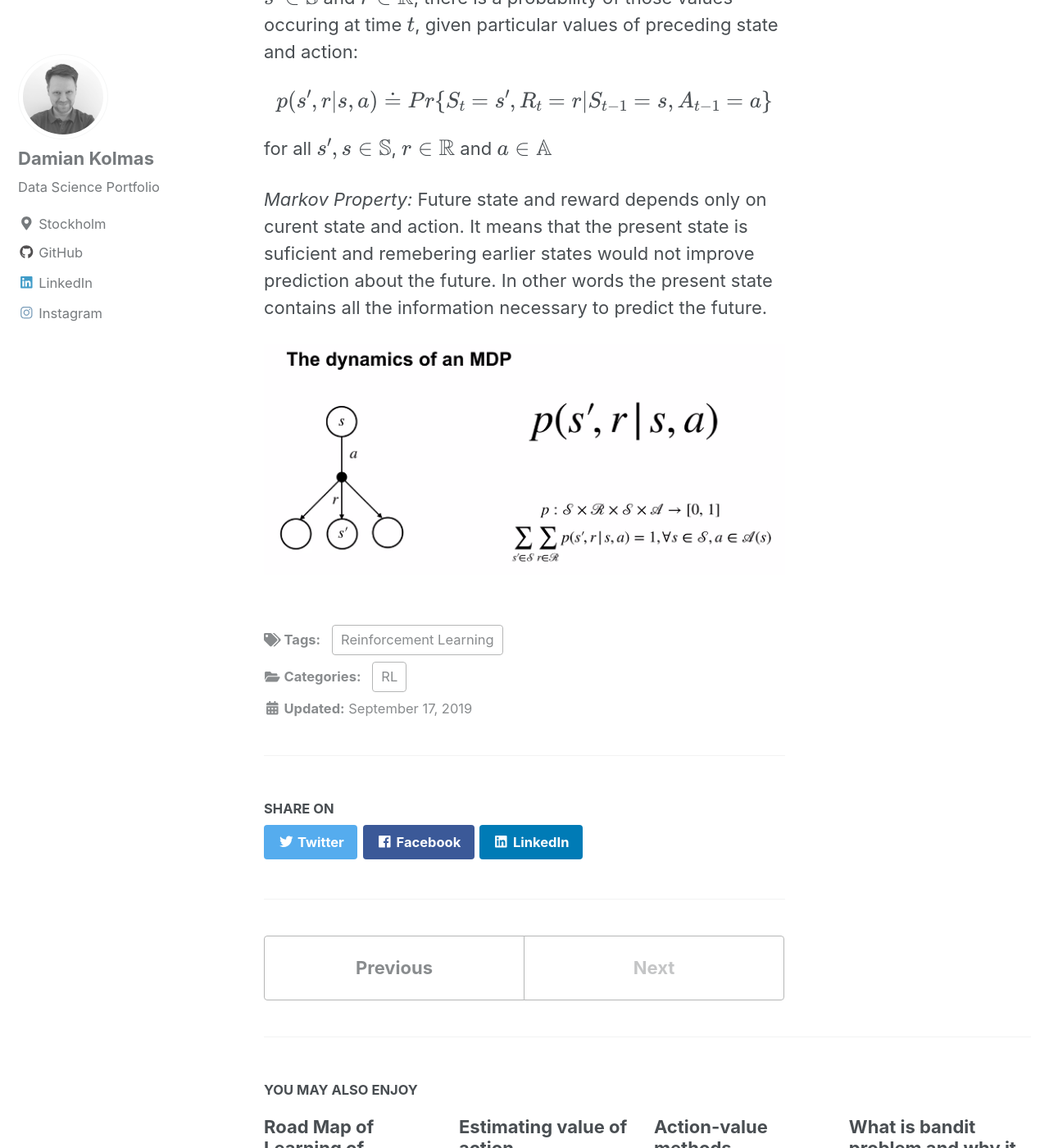
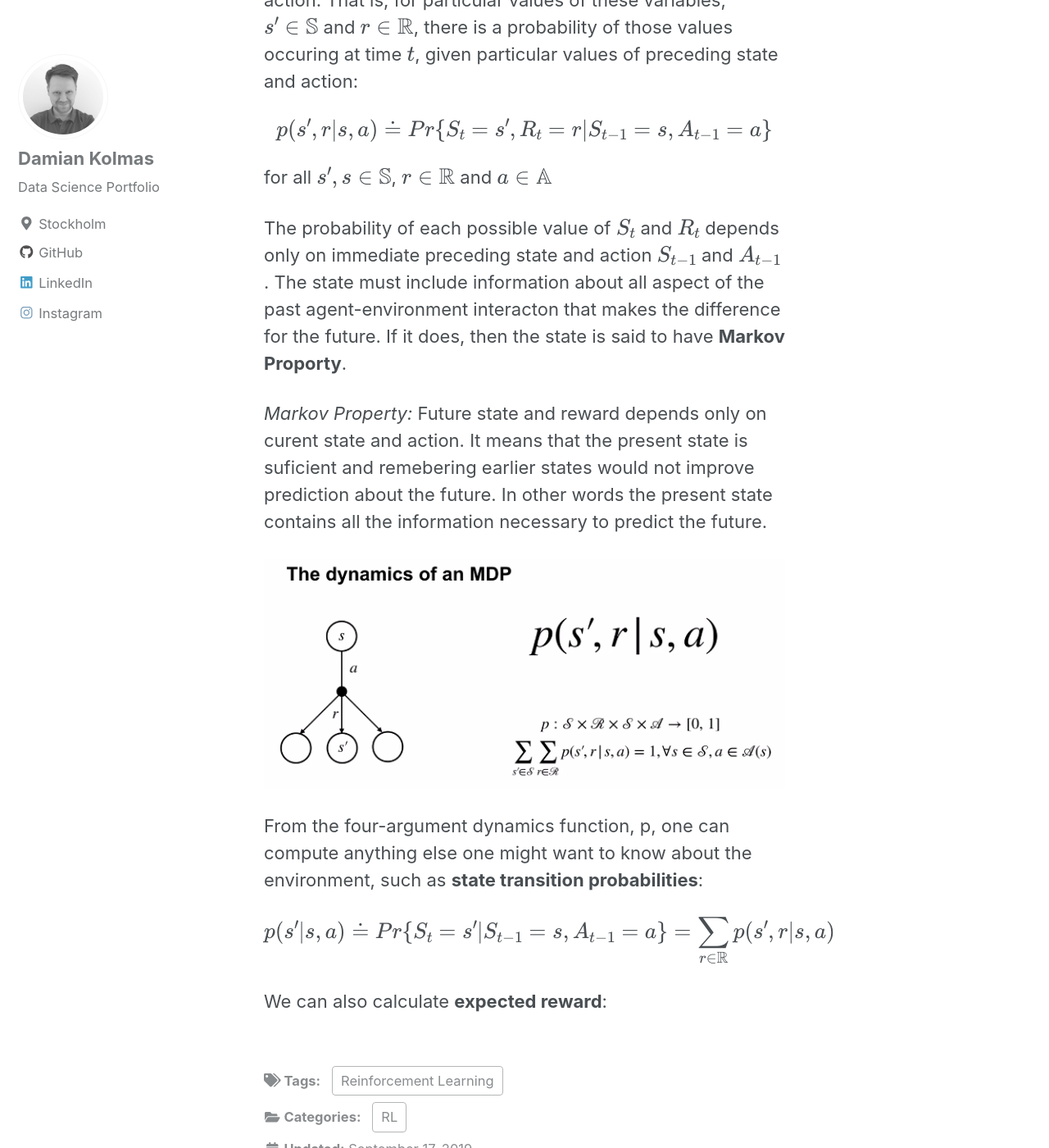
Before and after one commit to DKolmas/DKolmas.github.io, a Jekyll site: the page built from _posts/2019-09-17-Marcov-Decission-Process.md, in a window 1280 px wide and 1400 px high, scrolled down 2856 px. Shown: the whole window at 82% size. Built offline with Jekyll 4.4.1, drawn with Linux system fonts in a browser that asks for light colours; cached includes are drawn as plain includes; formulas are drawn with MathJax 3.

Commit message:
adding content to MDP note

```diff
--- a/_posts/2019-09-17-Marcov-Decission-Process.md
+++ b/_posts/2019-09-17-Marcov-Decission-Process.md
@@ -42,7 +42,7 @@ We can formalize the above interaction of agent with an environment in the follo
 The MDP and agent togehter give the rise to a sequence or **trajectory** that begins like this:
 $$S_0,A_0,R_1,S_1,A_1,R_2,S_2,A_2,R_3,....$$
 
-### Dynamics of Markov Decision Process
+## Dynamics of Markov Decision Process
 
 In finite MDP the sets of states, actions and rewards ($$\mathbb{S}$$, $$\mathbb{A}$$, $$\mathbb{R}$$) all have finite number of elements. In this case, the random variable $$R_t$$ and $$S_t$$ have well defined discrete probability distributions depending only on the preceding state and action. That is, for particular values of these variables, $$s'\in\mathbb{S}$$ and $$r\in\mathbb{R}$$, there is a probability of those values occuring at time $$t$$, given particular values of preceding state and action:
 
@@ -50,7 +50,15 @@ $$p(s',r|s,a)\doteq Pr\{S_t=s',R_t=r | S_{t-1}=s, A_{t-1}=a \} $$
 
 for all $$s',s\in\mathbb{S}$$, $$r\in\mathbb{R}$$ and $$a\in\mathbb{A}$$
 
+The probability of each possible value of $$S_t$$ and $$R_t$$ depends only on immediate preceding state and action $$S_{t-1}$$ and $$A_{t-1}$$. The state must include information about all aspect of the past agent-environment interacton that makes the difference for the future. If it does, then the state is said to have **Markov Proporty**.
+
 *Markov Property:*
 Future state and reward depends only on curent state and action. It means that the present state is suficient and remebering earlier states would not improve prediction about the future. In other words the present state contains all the information necessary to predict the future.
 
 ![image](/images/Dynamics_of_MDP.png)
+
+From the four-argument dynamics function, p, one can compute anything else one might want to know about the environment, such as **state transition probabilities**:
+
+$$p(s'|s,a)\doteq Pr\{S_t=s'|S_{t-1}=s, A_{t-1}=a\}=\sum_{r\in\mathbb{R}}p(s',r|s,a)$$
+
+We can also calculate **expected reward**:
```
